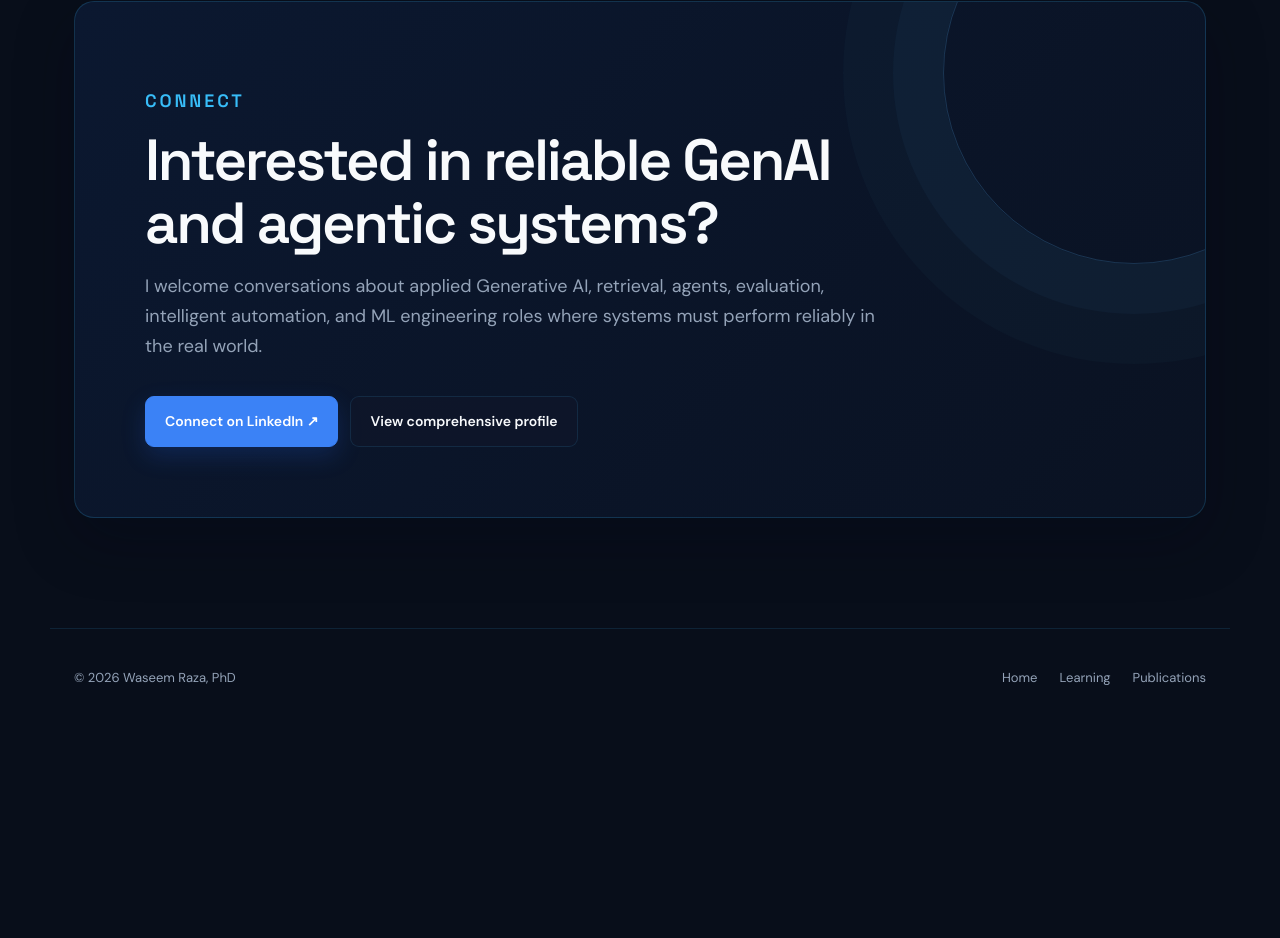
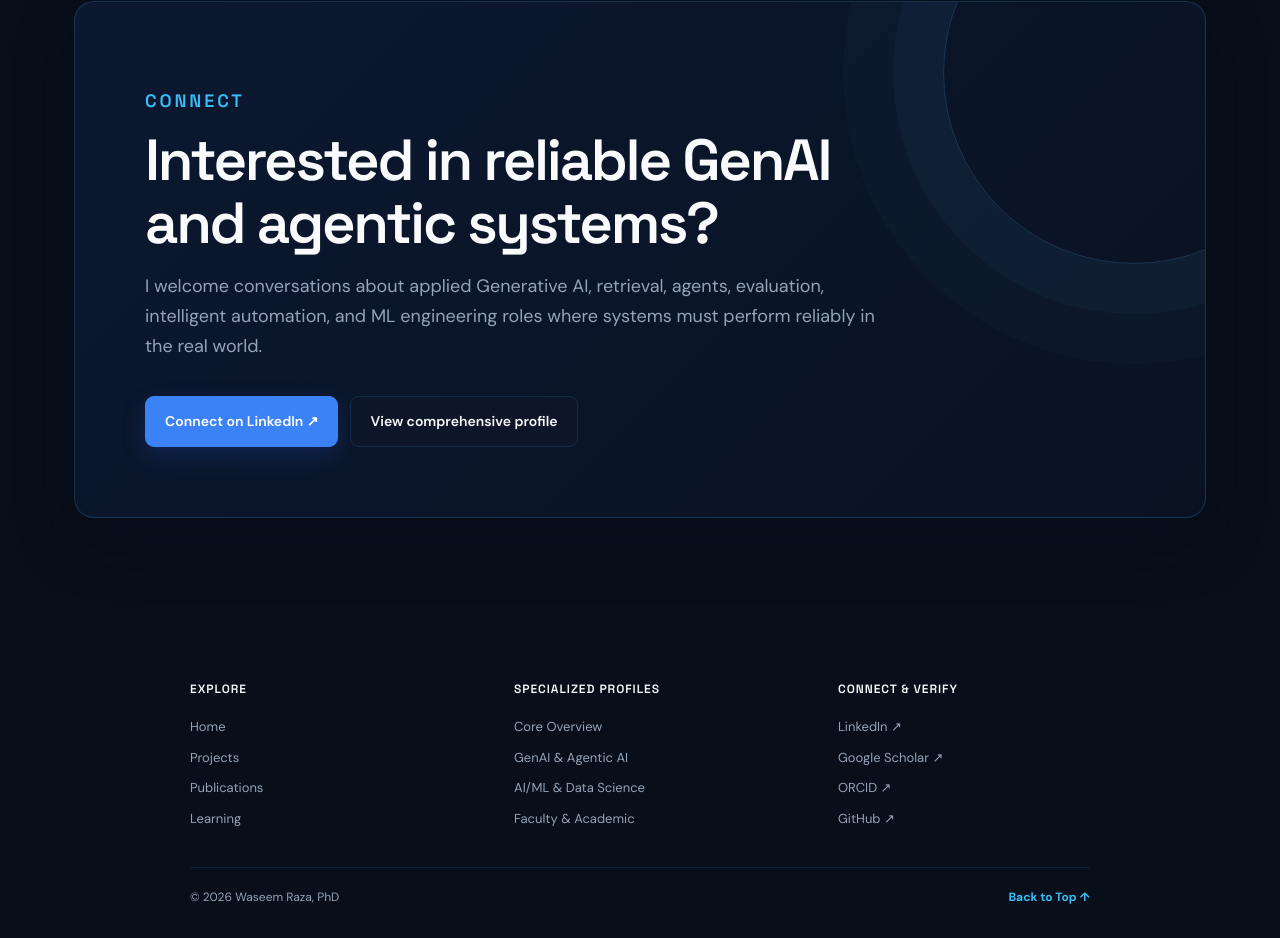
Before and after one commit to WaseemRaza844/portfolio, a website: page dist/genai/index.html in a window 1280 px wide. Shown: the part 7455-8393 px from the top of the page. Before the commit the page ends 8183 px from the top, so only its background shows below. Drawn offline with Linux system fonts and the light colour scheme.

Commit message:
Standardize universal portfolio footer

```diff
--- a/dist/genai/index.html
+++ b/dist/genai/index.html
@@ -129,11 +129,38 @@
                     on LinkedIn ↗</a><a class="button ghost" href="../index.html">View comprehensive profile</a></div>
         </section>
     </main>
-    <footer>
-        <p>© <span id="year"></span> Waseem Raza, PhD</p>
-        <div><a href="./">Home</a><a href="../learning.html?profile=genai">Learning</a><a
-                href="../publications.html?profile=genai">Publications</a></div>
-    </footer>
+    <footer class="enterprise-footer" aria-label="Portfolio footer">
+    <div class="enterprise-footer-grid">
+      <nav class="enterprise-footer-column" aria-label="Explore portfolio">
+        <h3>Explore</h3>
+        <a href="../index.html">Home</a>
+        <a href="../projects.html">Projects</a>
+        <a href="../publications.html">Publications</a>
+        <a href="../learning.html">Learning</a>
+      </nav>
+
+      <nav class="enterprise-footer-column" aria-label="Specialized portfolio profiles">
+        <h3>Specialized Profiles</h3>
+        <a href="../index.html">Core Overview</a>
+        <a href="../genai/">GenAI &amp; Agentic AI</a>
+        <a href="../aiml/">AI/ML &amp; Data Science</a>
+        <a href="../faculty/">Faculty &amp; Academic</a>
+      </nav>
+
+      <nav class="enterprise-footer-column" aria-label="Connect and verify">
+        <h3>Connect &amp; Verify</h3>
+        <a href="https://www.linkedin.com/in/waseem-raza-ai/" target="_blank" rel="noopener noreferrer">LinkedIn <span aria-hidden="true">↗</span></a>
+        <a href="https://scholar.google.com/citations?user=d58Drr0AAAAJ" target="_blank" rel="noopener noreferrer">Google Scholar <span aria-hidden="true">↗</span></a>
+        <a href="https://orcid.org/0000-0002-3906-8800" target="_blank" rel="noopener noreferrer">ORCID <span aria-hidden="true">↗</span></a>
+        <a href="https://github.com/waseemraza844" target="_blank" rel="noopener noreferrer">GitHub <span aria-hidden="true">↗</span></a>
+      </nav>
+    </div>
+
+    <div class="enterprise-footer-bottom">
+      <p>© 2026 Waseem Raza, PhD</p>
+      <a href="#top">Back to Top <span aria-hidden="true">↑</span></a>
+    </div>
+  </footer>
     <script src="../data/site-config.js"></script>
     <script src="../data/domain-areas.js"></script>
     <script src="../data/certifications.js"></script>
```
